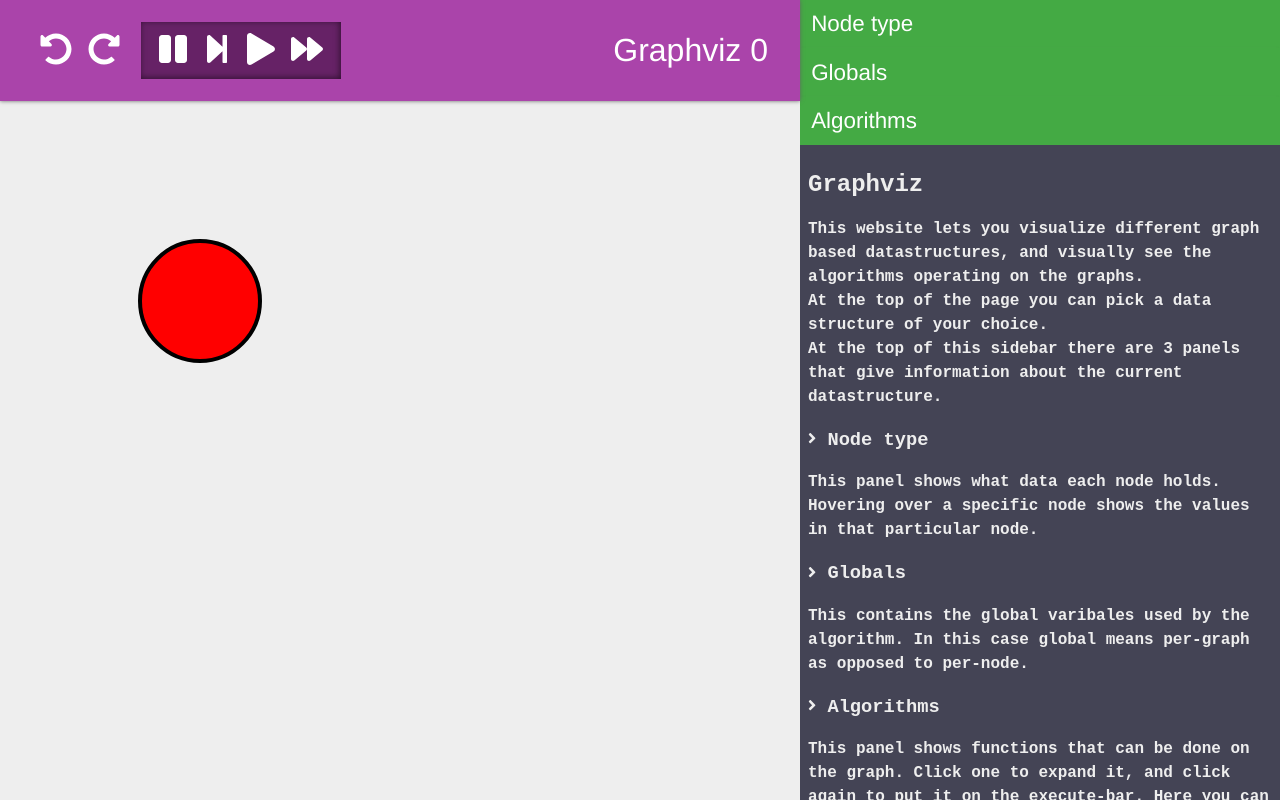
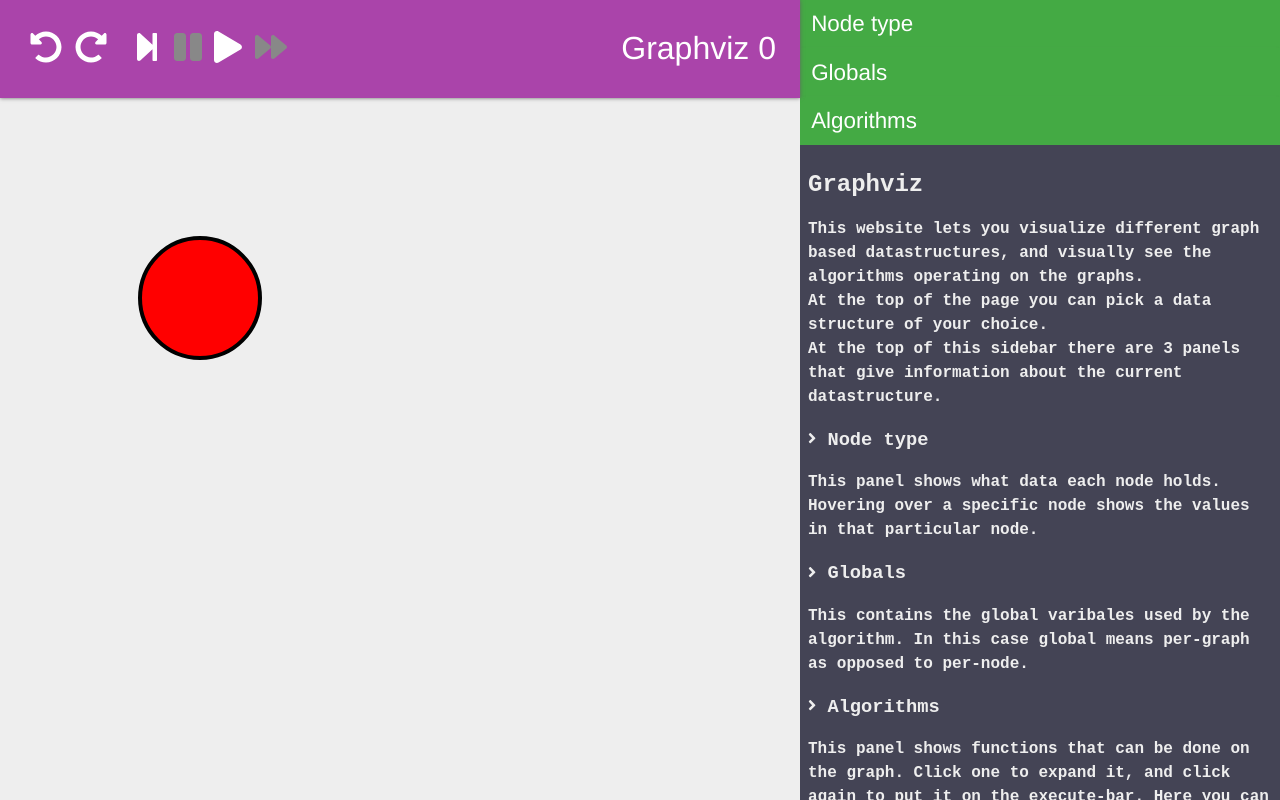
Before and after one commit to haved/grafviz, a Vue app: page / in a window 1280 px wide. Built offline with nearby package versions, Linux system fonts and the light colour scheme.

Commit message:
Make at least a functional speed setter

```diff
--- a/src/components/Menubar.vue
+++ b/src/components/Menubar.vue
@@ -1,17 +1,27 @@
 <template>
   <div class="menubar">
-    <div class="static_buttons">
+    <div class="buttons">
       <menubar-button icon="undo-alt" :enabled="graphviz.can_undo" :callback="graphviz.undo.bind(graphviz)"></menubar-button>
       <menubar-button icon="redo-alt" :enabled="graphviz.can_redo" :callback="graphviz.redo.bind(graphviz)"></menubar-button>
     </div>
     <div class="sep"></div>
-    <div class="speed_buttons" id="speedbtns" :hidden="!graphviz.is_running">
-        <menubar-button icon="pause" :callback="graphviz.pause.bind(graphviz)"></menubar-button>
-        <menubar-button icon="step-forward" :callback="graphviz.step.bind(graphviz)"></menubar-button>
-        <menubar-button icon="play" :callback="graphviz.play.bind(graphviz)"></menubar-button>
-        <menubar-button icon="forward" :callback="graphviz.faster.bind(graphviz)"></menubar-button>
-        <div id="speedshower"></div>
-      </div>
+    <div class="buttons" v-if="graphviz.is_running">
+      <menubar-button icon="step-forward"
+        :callback="graphviz.step.bind(graphviz)"
+        :enabled="graphviz.running_speed == 0"></menubar-button>
+      <menubar-button icon="pause"
+        :callback="graphviz.pause.bind(graphviz)"
+        :enabled="graphviz.running_speed != 0"></menubar-button>
+      <menubar-button icon="play"
+        :callback="graphviz.play.bind(graphviz)"
+        :enabled="graphviz.running_speed == 0"></menubar-button>
+      <menubar-button icon="forward"
+        :callback="graphviz.faster.bind(graphviz)"
+        :enabled="graphviz.running_speed != 0"></menubar-button>
+      <span class="speed" v-if="graphviz.running_speed > 1">
+        x{{graphviz.running_speed}}
+      </span>
+    </div>
     <div class="flexer"></div>
     <div class="structure_dropdown">
       {{graphviz.current_state.title}}
@@ -25,29 +35,11 @@ import { Component, Prop, Vue, Watch } from 'vue-property-decorator';
 import MenubarButton from './MenubarButton.vue';
 import {GraphViz} from '../graphviz';
 
-import $ from 'jquery';
-
 @Component({
   components: {MenubarButton}
 })
 export default class Menubar extends Vue {
   @Prop() private graphviz!: GraphViz;
-
-  @Watch('graphviz.running_speed')
-  on_speed_change(val:number, oldVal:number) {
-    const left_index = val + (val ? 1:0);
-    const right_index = left_index;
-    const btnrow = $('#speedbtns');
-    const btns = btnrow.children()
-    const left_pos = btns.eq(left_index).position().left;
-    const right_btn = btns.eq(right_index);
-    const right_pos = right_btn.position().left + right_btn.innerWidth()!;
-    const width = right_pos - left_pos;
-    $("#speedshower").animate({
-      left: left_pos - 10,
-      width: width + 17
-    });
-  }
 }
 </script>
 
@@ -61,43 +53,23 @@ export default class Menubar extends Vue {
   color: white;
   box-shadow: 0px 0px 4px #666;
   z-index: 10;
+  padding: 1.5rem;
 }
 
-.static_buttons, .speed_buttons {
+.buttons {
   display: flex;
   flex-wrap: wrap;
   font-size: 2rem;
+  align-items: baseline;
 }
 
-.static_buttons {
-  margin-left: 2rem;
-  margin-top: 2rem;
-  margin-bottom: 2rem;
-}
-
-.static_buttons>*, .speed_buttons>* {
-  margin: 0 0.5rem;
-  z-index: 7;
+.speed {
+  font-size: 1rem;
+  margin-left: -.2rem;
 }
 
 .sep {
   margin: 0 0.4rem;
-}
-
-.speed_buttons {
-  padding: 10px;
-  position: relative;
-  background-color: #626;
-  box-shadow: -1px -1px 6px #0008 inset;
-}
-
-#speedshower {
-  top: 0px;
-  bottom: 0px;
-  position: absolute;
-  background-color: #5a5;
-  box-shadow: -1px -1px 6px #0008 inset;
-  z-index: 5;
 }
 
 .flexer {
@@ -107,6 +79,5 @@ export default class Menubar extends Vue {
 .structure_dropdown {
 	font-size: 2rem;
 	font-weight: 500;
-  margin: 2rem;
 }
 </style>
```
